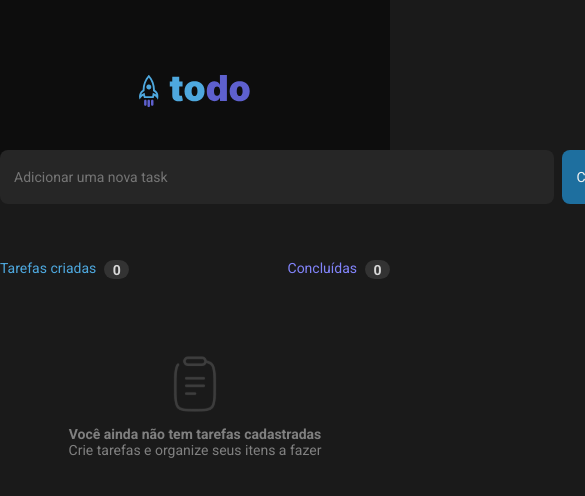
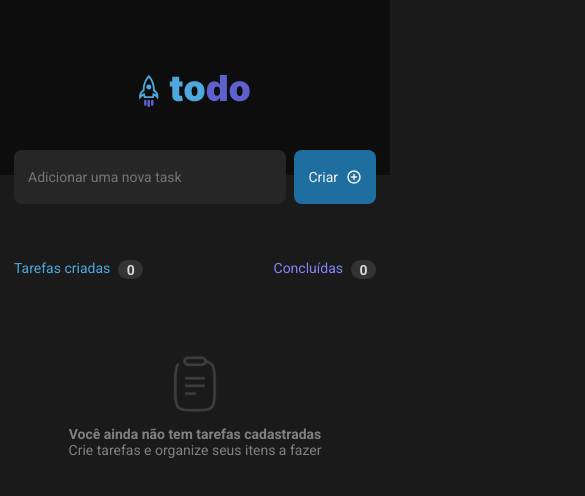
Before and after one commit to Feelpe/react-ts-todo, a React (Vite) app: page / in a window 390 px wide. Shown: the top 496 px of the page, 585 px wide, since content can reach past the window. Built offline with nearby package versions, Linux system fonts and the light colour scheme.

Commit message:
feat: responsivity

```diff
--- a/src/App.module.css
+++ b/src/App.module.css
@@ -2,6 +2,8 @@
   max-width: 46rem;
   margin: 0 auto;
   margin-top: -25px;
+  padding-right: 1rem;
+  padding-left: 1rem;
 
   display: flex;
   justify-content: center;
@@ -20,14 +22,14 @@
 }
 
 .form {
+  max-width: 46rem;
   display: flex;
-  width: 46rem;
   gap: 8px;
 }
 
 .form input {
+  height: 54px;
   width: 100%;
-  height: 54px;
 
   padding: 1rem;
   border-radius: 8px;
@@ -54,7 +56,6 @@
 
 .container main {
   width: 100%;
-  padding-top: 4rem;
 }
 
 .container article {
--- a/src/App.tsx
+++ b/src/App.tsx
@@ -23,10 +23,6 @@ export interface TaskType {
 export function App() {
   const [tasks, setTasks] = useState<TaskType[]>([]);
   const [newTask, setNewTask] = useState("");
-
-  useEffect(() => {
-    console.log(tasks);
-  }, [tasks]);
 
   function handleCreateNewTask(event: FormEvent) {
     event.preventDefault();
@@ -81,6 +77,7 @@ export function App() {
       <Header />
 
       <div className={styles.container}>
+        <main>
           <form className={styles.form}>
             <input
               type="text"
@@ -93,7 +90,6 @@ export function App() {
               Criar <PlusCircle size={16} weight="bold" />
             </button>
           </form>
-        <main>
           <StatusBar created={tasks.length} completed={completedTasks.length} />
           {tasks.length ? (
             <article>
--- a/src/components/StatusBar/StatusBar.module.css
+++ b/src/components/StatusBar/StatusBar.module.css
@@ -2,6 +2,7 @@
   display: flex;
   justify-content: space-between;
   padding-bottom: 1.5rem;
+  padding-top: 4rem;
 }
 
 .status div {
```
Lines whose indentation alone changed are shown as unchanged.
